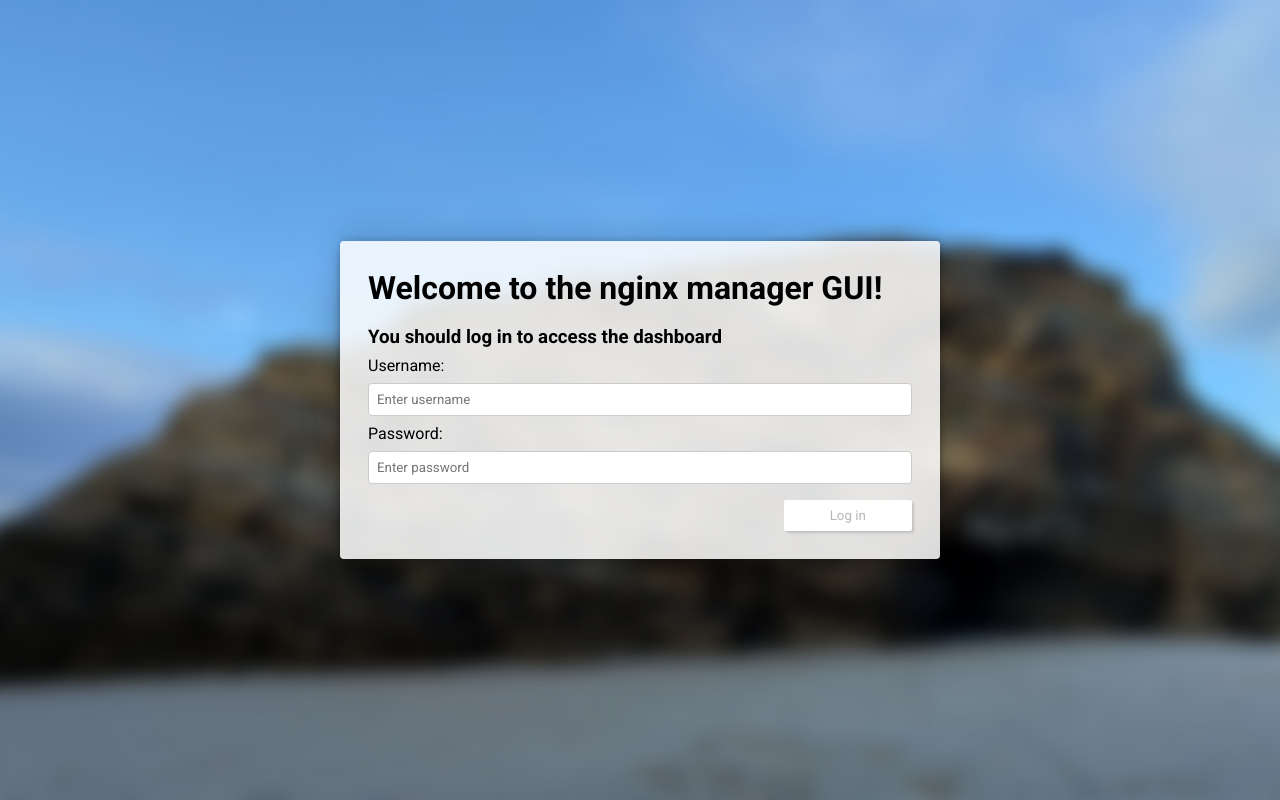
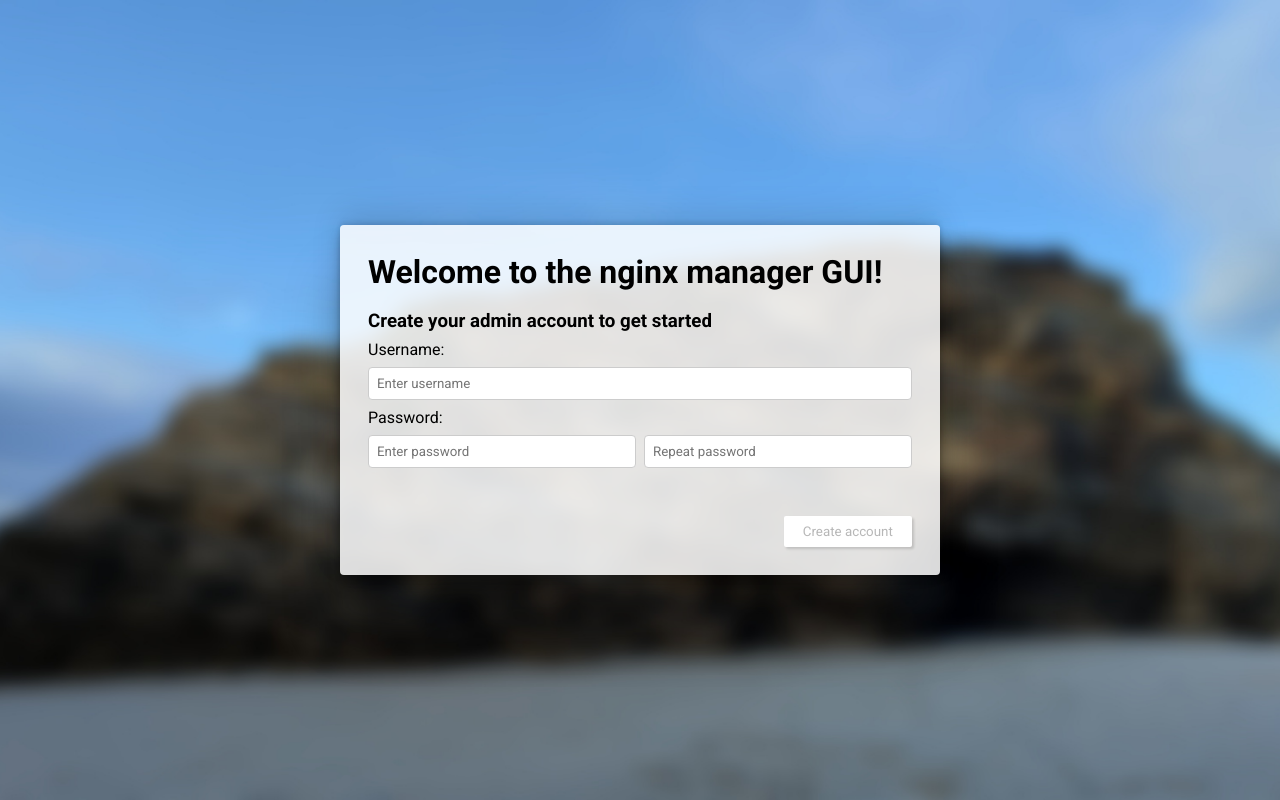
Before and after one commit to yasai59/nginx-manager_frontend, a React (Vite) app: page / in a window 1280 px wide. Built offline with nearby package versions, Linux system fonts and the light colour scheme; no server answers.

Commit message:
connect to backend

```diff
--- a/src/App.jsx
+++ b/src/App.jsx
@@ -12,7 +12,6 @@
 
   const autenticado = nombre && token;
 
-  axios.defaults.headers.common["x-token"] = token;
   axios.defaults.baseURL = "http://localhost:81";
 
   return (
--- a/src/components/LoginForm.jsx
+++ b/src/components/LoginForm.jsx
@@ -1,14 +1,28 @@
-import React, { useState } from "react";
+import axios from "axios";
+import React, { useContext, useState } from "react";
+import { UserContext } from "../context/UserContext";
 
 export const LoginForm = () => {
+  const { login } = useContext(UserContext);
   // handle the Setup form submit
-  const handleSubmit = (e) => {
+  const handleSubmit = async (e) => {
     e.preventDefault();
-    console.log("hello");
+
+    try {
+      const res = await axios.post("/api/login", {
+        user: username,
+        password: password,
+      });
+
+      login(username, res.data.token);
+    } catch (e) {
+      setError("Invalid username or password");
+    }
   };
 
   const [password, setPassword] = useState("");
   const [username, setUsername] = useState("");
+  const [error, setError] = useState("");
 
   return (
     <form onSubmit={handleSubmit}>
@@ -44,7 +58,7 @@
         </div>
       </div>
       <div className="submit">
-        <div id="loginErrors"></div>
+        <div id="loginErrors">{error}</div>
         <button
           className="submitBtn"
           type="submit"
--- a/src/components/SetupForm.jsx
+++ b/src/components/SetupForm.jsx
@@ -1,13 +1,27 @@
-import { useState } from "react";
+import { useContext, useState } from "react";
+import axios from "axios";
 
 import { PasswordChecker } from "./PasswordChecker";
+import { UserContext } from "../context/UserContext";
+
 import "./form.css";
 
 export const SetupForm = () => {
+  const { login } = useContext(UserContext);
+
   // handle the Setup form submit
-  const handleSubmit = (e) => {
+  const handleSubmit = async (e) => {
     e.preventDefault();
-    console.log("hello");
+    // send the data to the backend
+    try {
+      const res = await axios.post("/api/setup", {
+        user: username,
+        password,
+      });
+      login(username, res.data.token);
+    } catch (e) {
+      console.log(e);
+    }
   };
 
   const [password, setPassword] = useState("");
--- a/src/context/UserProvider.jsx
+++ b/src/context/UserProvider.jsx
@@ -11,10 +11,24 @@
 
     localStorage.setItem("nombre", nombre);
     localStorage.setItem("token", token);
+    axios.defaults.headers.common["x-token"] = token;
+
+    location.reload();
+  };
+
+  const logout = () => {
+    setNombre("");
+    setToken("");
+
+    localStorage.removeItem("nombre");
+    localStorage.removeItem("token");
+    axios.defaults.headers.common["x-token"] = "";
+
+    location.reload();
   };
 
   return (
-    <UserContext.Provider value={{ nombre, token, login }}>
+    <UserContext.Provider value={{ nombre, token, login, logout }}>
       {children}
     </UserContext.Provider>
   );
--- a/src/pages/Dashboard.jsx
+++ b/src/pages/Dashboard.jsx
@@ -1,5 +1,14 @@
-import React from "react";
+import React, { useContext } from "react";
+import { UserContext } from "../context/UserContext";
 
 export const Dashboard = () => {
-  return <div>Dashboard</div>;
+  const { logout } = useContext(UserContext);
+
+  return (
+    <>
+      <p>Dashboard</p>
+      <br />
+      <button onClick={logout}>Logout</button>
+    </>
+  );
 };
--- a/src/pages/LoginPage.jsx
+++ b/src/pages/LoginPage.jsx
@@ -1,4 +1,4 @@
-import React from "react";
+import axios from "axios";
 import "./LoginPage.css";
 
 import wall1 from "./assets/wallpapers/wall_1.jpg";
@@ -6,6 +6,7 @@
 import wall3 from "./assets/wallpapers/wall_3.jpg";
 import { LoginForm } from "../components/LoginForm";
 import { SetupForm } from "../components/SetupForm";
+import { useEffect, useState } from "react";
 
 export const LoginPage = () => {
   const wallpapers = [wall1, wall2, wall3];
@@ -15,8 +16,17 @@
     return wallpapers[random];
   };
 
-  // TODO: Ask backend if we have already done the setup
-  const setupDone = true;
+  // Ask backend if we have already done the setup
+  const [setupDone, setSetupDone] = useState(false);
+
+  useEffect(() => {
+    axios.get("/api/setup").then((res) => {
+      const data = res.data;
+      setSetupDone(data.setup);
+
+      console.log(res);
+    });
+  }, []);
 
   return (
     <div
```
